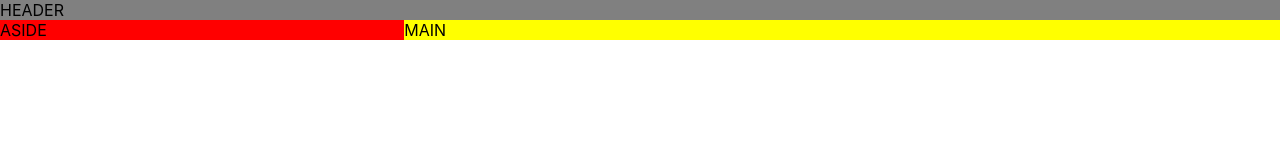
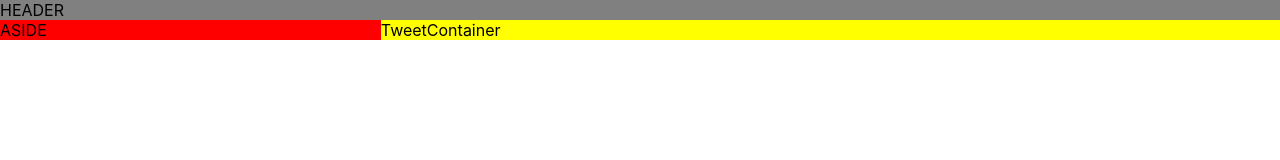
Before and after one commit to Tycholiz/tweeter-react, a React (Create React App) app: page / in a window 1280 px wide. Shown: the top 160 px of the page. Built offline with nearby package versions, Linux system fonts and the light colour scheme.

Commit message:
grid laid out

```diff
--- a/src/App.js
+++ b/src/App.js
@@ -1,31 +1,19 @@
 import React, { Component } from 'react';
 import logo from './logo.svg';
+
+import Header from './components/Header'
+import Aside from './components/Aside'
+import TweetContainer from './components/TweetContainer'
 
 class App extends Component {
   render() {
     return (
       <div className="container">
-        <div className="header">HEADER</div>
-        <div className="aside">ASIDE</div>
-        <div className="main">MAIN</div>
-
-
-
-
-        {/* <header className="App-header">
-          <img src={logo} className="App-logo" alt="logo" />
-          <p>
-            Edit <code>src/App.js</code> and save to reload.
-          </p>
-          <a
-            className="App-link"
-            href="https://reactjs.org"
-            target="_blank"
-            rel="noopener noreferrer"
-          >
-            Learn React
-          </a>
-        </header> */}
+        <Header />
+        <Aside />
+        <TweetContainer />
+        {/* <div className="aside">ASIDE</div>
+        <div className="main">MAIN</div> */}
       </div>
     );
   }
--- /dev/null
+++ b/src/components/Aside.js
@@ -0,0 +1,13 @@
+import React, { Component } from 'react';
+
+class Aside extends Component {
+	render() {
+		return (
+			<div className="aside">
+				<div>ASIDE</div>
+			</div>
+		);
+	}
+}
+
+export default Aside;
--- /dev/null
+++ b/src/components/Header.js
@@ -0,0 +1,13 @@
+import React, { Component } from 'react';
+
+class Header extends Component {
+	render() {
+		return (
+			<div className="header">
+				<div>HEADER</div>
+			</div>
+		);
+	}
+}
+
+export default Header;
--- /dev/null
+++ b/src/components/TweetContainer.js
@@ -0,0 +1,13 @@
+import React, { Component } from 'react';
+
+class TweetContainer extends Component {
+	render() {
+		return (
+			<div className="tweetContainer">
+				<div>TweetContainer</div>
+			</div>
+		);
+	}
+}
+
+export default TweetContainer;
--- a/src/styles/index.css
+++ b/src/styles/index.css
@@ -20,7 +20,7 @@ code {
   grid-area: as;
   background-color: #f00;
 }
-.main {
+.tweetContainer {
   grid-area: mn;
   background-color: #ff0;
 }
--- a/src/styles/index.styl
+++ b/src/styles/index.styl
@@ -1,4 +1,16 @@
 @import './header.styl'
+
+body
+  margin 0
+  padding 0
+  font-family -apple-system, BlinkMacSystemFont, "Segoe UI", "Roboto", "Oxygen", "Ubuntu", "Cantarell", "Fira Sans", "Droid Sans", "Helvetica Neue", sans-serif;
+  -webkit-font-smoothing antialiased;
+  -moz-osx-font-smoothing grayscale;
+
+
+code
+  font-family source-code-pro, Menlo, Monaco, Consolas, "Courier New", monospace;
+
 
 .container
 	display grid
@@ -15,6 +27,6 @@
 	grid-area as
 	background-color red
 
-.main
+.tweetContainer
 	grid-area mn
 	background-color yellow
```
Also changed, not shown: src/components/Tweet.js (added, +13 -0 lines), src/styles/header.styl (deleted, +0 -10 lines).
